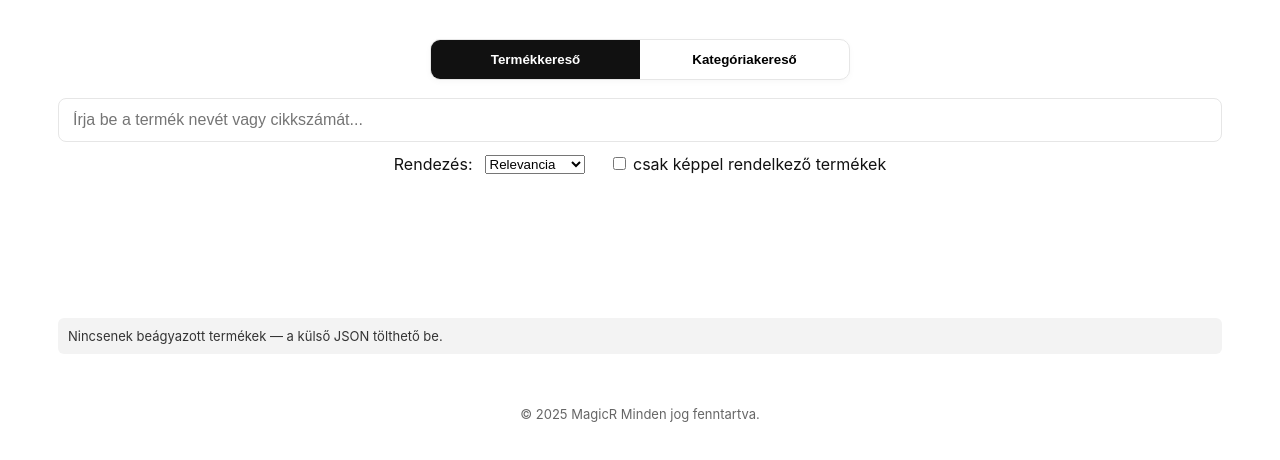
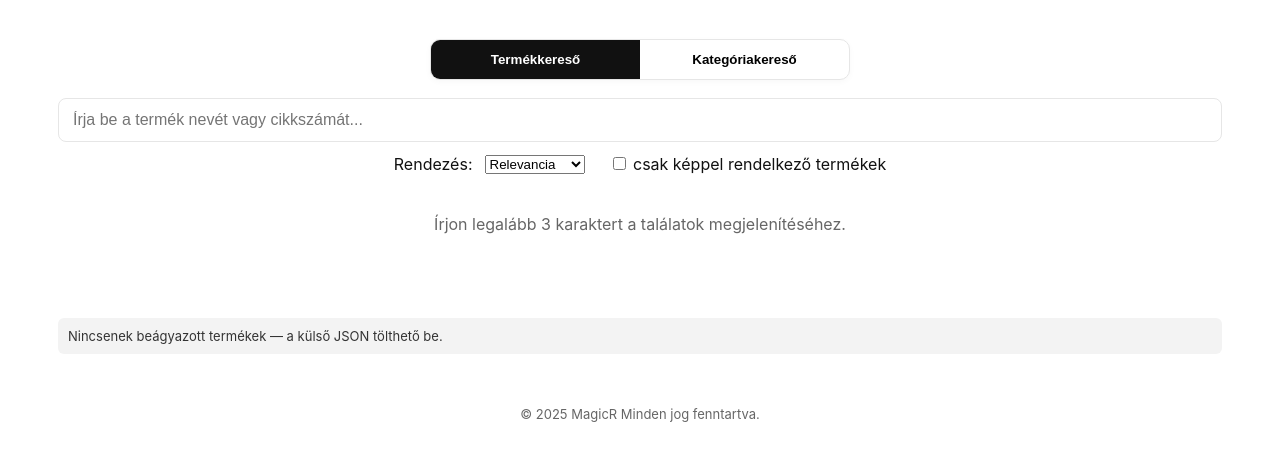
Before and after one commit to Friedrich25la/kepes-kereso, a website: page index.html in a window 1280 px wide. Shown: the part 74-534 px from the top of the page. Drawn offline with Linux system fonts and the light colour scheme.

Commit message:
Update index.htmlEnsure MIN_TOKEN_LEN global default

```diff
--- a/index.html
+++ b/index.html
@@ -5,6 +5,7 @@
   <meta charset="utf-8">
   <meta name="viewport" content="width=device-width,initial-scale=1">
   <title>Termékkereső — Trinexus (külső JSON)</title>
+  <script>window.MIN_TOKEN_LEN = window.MIN_TOKEN_LEN || 3;</script>
   <!-- FORCE: use Netlify function for searches (must be BEFORE any script that could fetch the JSON) -->
   <script>window.API_BASE = 'https://aquamarine-cactus-d0f609.netlify.app/.netlify/functions/search';</script>
 
```
